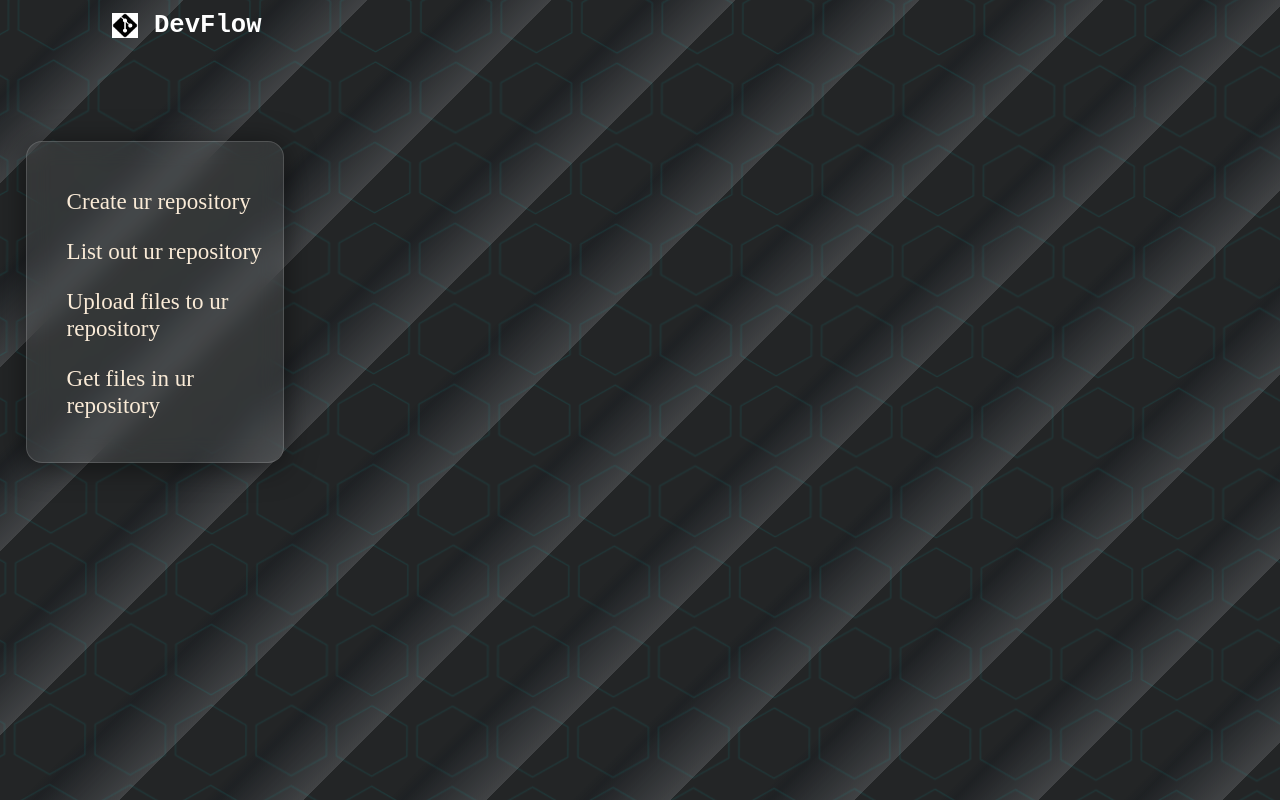
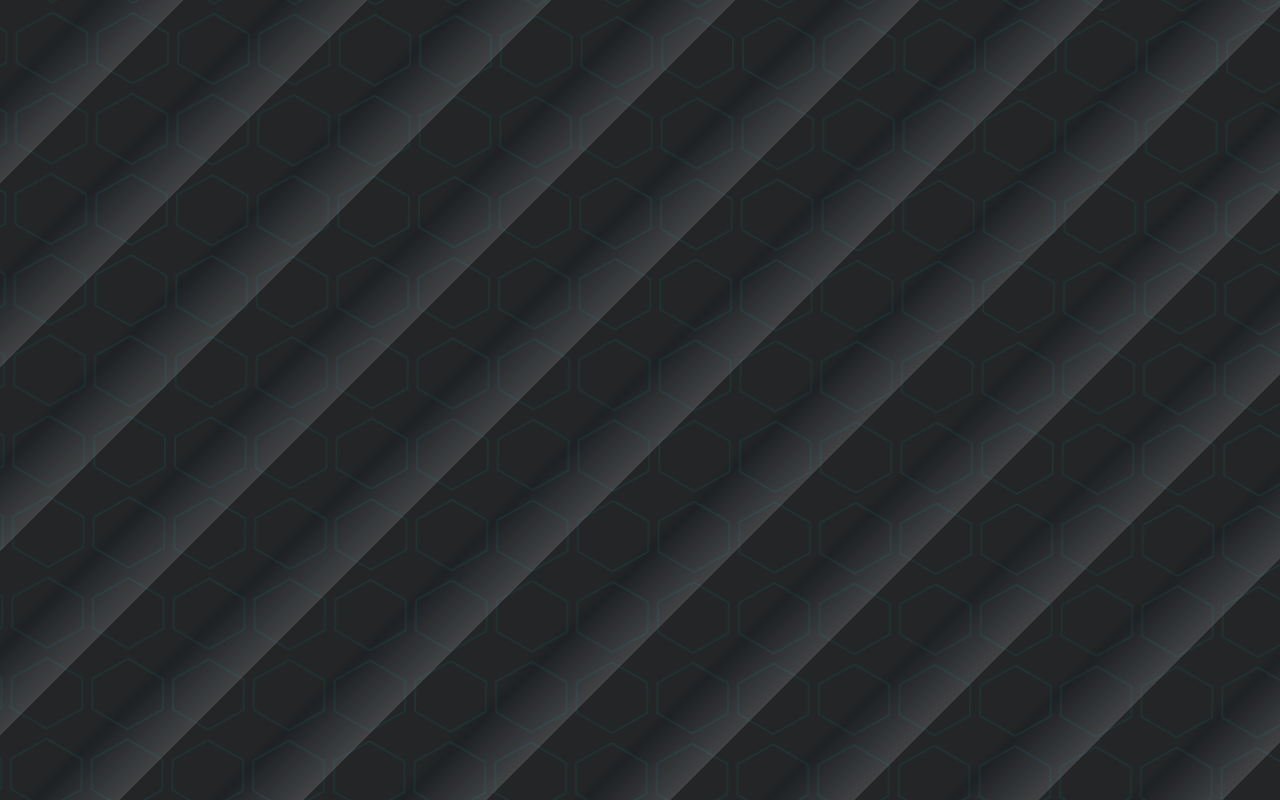
Before and after one commit to Arpan25AK/DevFlow-Web, a React (Vite) app: page /dashboard in a window 1280 px wide. Built offline with nearby package versions, Linux system fonts and the light colour scheme.

Commit message:
creating the side bar in dashboard

```diff
--- a/src/pages/Dashboard/Dashboard.module.css
+++ b/src/pages/Dashboard/Dashboard.module.css
@@ -77,7 +77,7 @@
 
 .glassBox {
     width: 20vw;
-    height: 25vw;
+    height: 26vw;
     background: rgba(255, 255, 255, 0.08);
     backdrop-filter: blur(12px);
     -webkit-backdrop-filter: blur(12px);
@@ -89,10 +89,14 @@
     gap: 16px;
     margin-left: 2vw;
     margin-top: 7vw;
+
 }
 
 .glassBoxContents{
     font-size: 1.8vw;
     color: antiquewhite;
+    text-align: left;
+    margin-left: -2vw;
+    line-height: 1.6;
 
 }
--- a/src/pages/Dashboard/index.jsx
+++ b/src/pages/Dashboard/index.jsx
@@ -2,10 +2,26 @@
 import styles from './Dashboard.module.css'
 import logo from "../../assets/git.jpg";
 import signupStyles from "../Signup/Signup.module.css";
+import {useState} from "react";
 
 
 function Dashboard() {
     const navigate = useNavigate()
+    const [openSection, setOpenSection] = useState(null)
+    const [activeView, setActiveView] = useState('list-repos')
+
+    const toggle = (section) => {
+        setOpenSection( openSection === section ? null : section)
+    }
+
+    const renderView = () =>{
+        switch (activeView){
+            case 'create-repo' : return <CreateRepo />
+            case 'list-repo' : return <ListRepo />
+            default : return <ListRepo />
+        }
+    }
+
     return(
         <div className={styles.bg}>
             <div className={styles.patternBg}>
@@ -19,23 +35,6 @@
                 </svg>
             </div>
 
-            <div className={signupStyles.pageContent}>
-
-                <div className={signupStyles.logogrp}>
-                    <img className={signupStyles.logoimg} src={logo} alt="logo" />
-                    <button className={signupStyles.logo} onClick={() => navigate('/')}>DevFlow</button>
-                </div>
-
-                <div className={styles.glassBox}>
-                    <ul className={styles.glassBoxContents}>
-                        <p>Create ur repository</p>
-                        <p>List out ur repository</p>
-                        <p>Upload files to ur repository</p>
-                        <p>Get files in ur repository</p>
-                    </ul>
-                </div>
-
-            </div>
 
         </div>
     )
```
Also changed, not shown: src/pages/Dashboard/Component/Sidebar.jsx (added), src/pages/Dashboard/Component/Sidebar.module.css (added), src/pages/Dashboard/Views/AddFiles.jsx (added), src/pages/Dashboard/Views/CreateRepo.jsx (added), src/pages/Dashboard/Views/ListFiles.jsx (added), src/pages/Dashboard/Views/ListRepo.jsx (added).
